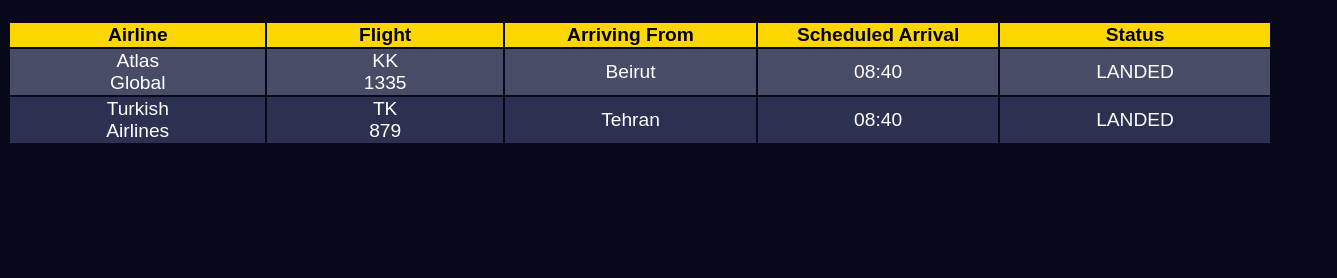
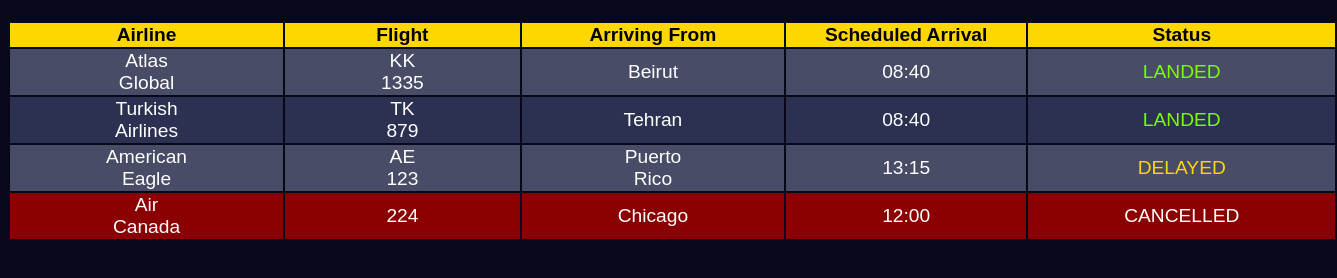
Before and after one commit to DigitalCitys/HyperFIDS_HTML, a website: page arrivals.html in a window 1280 px wide. Shown: the part 60-338 px from the top of the page, 1337 px wide, since content can reach past the window. Drawn offline with Linux system fonts and the light colour scheme.

Commit message:
Deliverable 2 finished, row/text changes color based on flight status

```diff
--- a/arrivals.html
+++ b/arrivals.html
@@ -18,20 +18,49 @@
             <th>Scheduled Arrival</th>
             <th>Status</th>
         </tr>
-        <tr>
+        <tr class="flight">
             <td>Atlas Global</td> <!--Airline-->
             <td>KK 1335</td> <!--Flight-->
             <td>Beirut</td> <!--Arriving From-->
             <td>08:40</td> <!--Scheduled Time-->
-            <td>LANDED</td> <!--Status-->
+            <td class="status">LANDED</td> <!--Status-->
+<!--            <script src="index.js">-->
+<!--            </script>-->
+<!--            <script>-->
+<!--                let status = document.getElementsByClassName('status')[0].textContent;-->
+<!--                changeRowStyleStatus(status);-->
+<!--            </script>-->
         </tr>
-        <tr>
+        <tr class="flight">
             <td>Turkish Airlines</td> <!--Airline-->
             <td>TK 879</td> <!--Flight-->
             <td>Tehran</td> <!--Arriving From-->
             <td>08:40</td> <!--Scheduled Time-->
-            <td>LANDED</td> <!--Status-->
+            <td class="status">LANDED</td> <!--Status-->
         </tr>
+        <tr class="flight">
+            <td>American Eagle</td> <!--Airline-->
+            <td>AE 123</td> <!--Flight-->
+            <td>Puerto Rico</td> <!--Arriving From-->
+            <td>13:15</td> <!--Scheduled Time-->
+            <td class="status">DELAYED</td> <!--Status-->
+        </tr>
+        <tr class="flight">
+            <td>Air Canada</td> <!--Airline-->
+            <td>224</td> <!--Flight-->
+            <td>Chicago</td> <!--Arriving From-->
+            <td>12:00</td> <!--Scheduled Time-->
+            <td class="status">CANCELLED</td> <!--Status-->
+        </tr>
+        <script src="index.js">
+        </script>
+        <script>
+            for(var i = 0; i < 4; i++)
+            {
+                let status = document.getElementsByClassName('status')[i].textContent;
+                changeRowStyleStatus(status, i);
+            }
+        </script>
     </table>
 </section>
 </body>
--- a/flightinfo.txt
+++ b/flightinfo.txt
@@ -14,6 +14,7 @@ Arrivals
 HTML, CSS interface
 Hardcoded information in HTML
 
+Start date: 5/14/2026
 Estimated finish date: 5/17/2026
 Finish date: 5/14/2026
 
@@ -25,4 +26,6 @@ If flight cancelled, make entire row red (not hardcoded)
 
 If flight delayed, make "DELAYED" status yellow (not hardcoded)
 
+Start date: 5/15/2026
 Expected finish date: 5/17/2026
+Actual finish date: 5/15/2026
--- a/index.js
+++ b/index.js
@@ -1 +1,19 @@
-console.log('Happy developing ✨')
+// console.log('Happy developing ✨')
+
+function changeRowStyleStatus(status, i)
+{
+    console.log(status);
+    if(status === "LANDED")
+    {
+        document.getElementsByClassName('status')[i].style.color = 'lawngreen';
+        // document.getElementsByClassName('flight')[0].style.backgroundColor = 'darkred';
+    }
+    else if(status === "DELAYED")
+    {
+        document.getElementsByClassName('status')[i].style.color = 'gold';
+    }
+    else if(status === "CANCELLED")
+    {
+        document.getElementsByClassName('flight')[i].style.backgroundColor = 'darkred';
+    }
+}
--- a/styles.css
+++ b/styles.css
@@ -46,3 +46,9 @@ td
     color: black;
     font-weight: bold;
 }
+
+/*.status*/
+/*{*/
+/*    !*We want that if it says "ARRIVED", it's automatically changed to be green. If it says "CANCELLED", the entire row is red. If it says "DELAYED", the text "DELAYED" is yellow.*!*/
+/*    !*color:lawngreen;*!*/
+/*}*/
```
Also changed, not shown: deliverablescreenshots/deliverable2.png (added).
